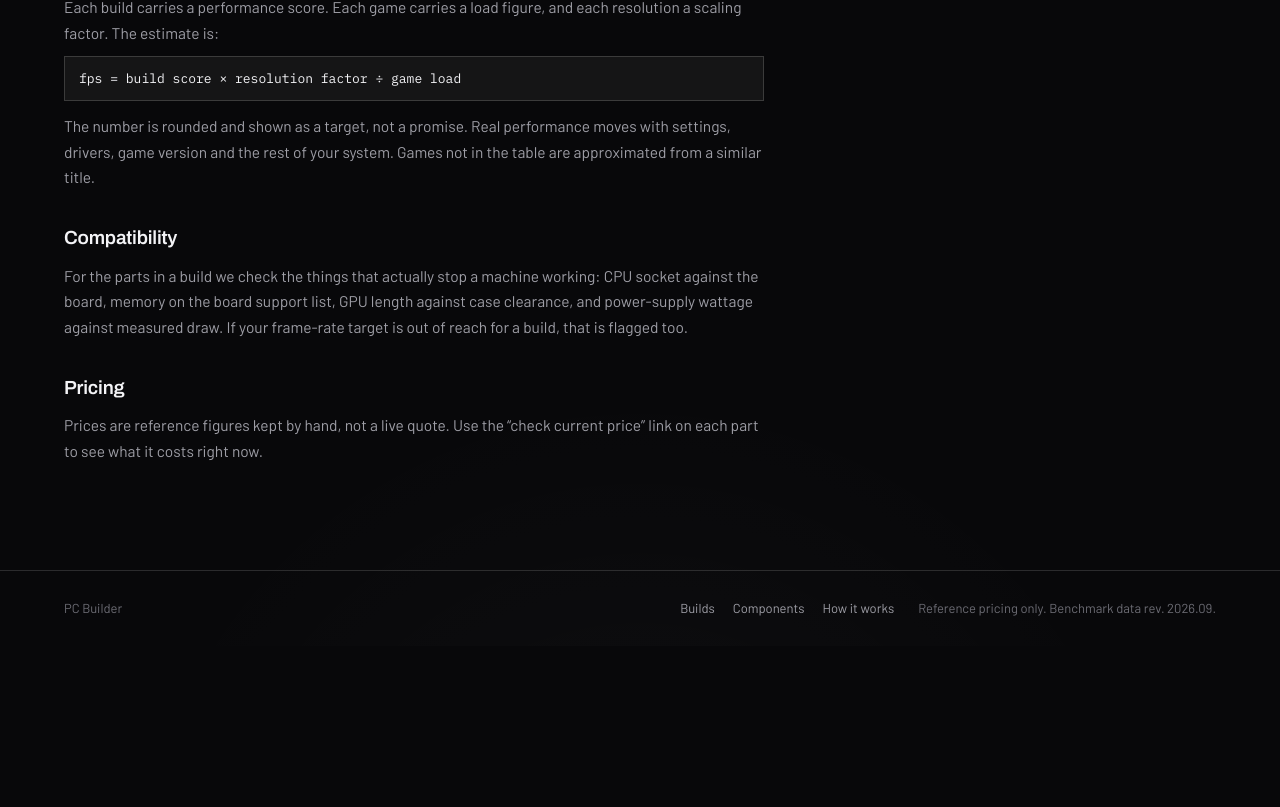
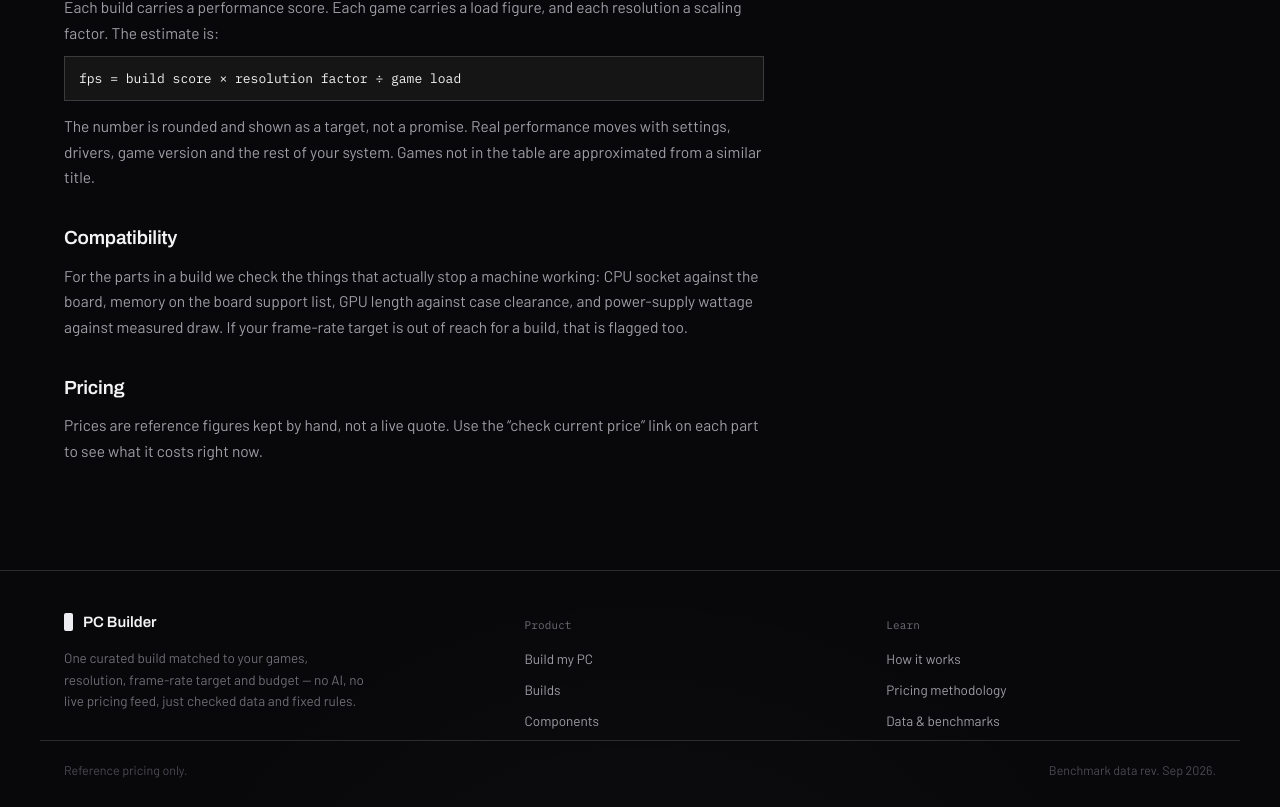
Before and after one commit to SorenUPP/Overclocked, a Next.js app: page /how-it-works in a window 1280 px wide. Shown: the part 720-1527 px from the top of the page. Before the commit the page ends 1366 px from the top, so only its background shows below. Built offline with nearby package versions, Linux system fonts and the light colour scheme.

Commit message:
feat: phase 4 - expanded footer, pricing/benchmark anchors

```diff
--- a/src/components/about/HowItWorks.js
+++ b/src/components/about/HowItWorks.js
@@ -14,6 +14,7 @@ const Inner = styled.div`
 
 const Block = styled.section`
   margin-bottom: 34px;
+  scroll-margin-top: 84px;
 `;
 
 const Heading = styled.h2`
@@ -77,7 +78,7 @@ export default function HowItWorks() {
         </P>
       </Block>
 
-      <Block>
+      <Block id="benchmarks">
         <Heading>The frame-rate estimate</Heading>
         <P>
           Each build carries a performance score. Each game carries a load
@@ -105,7 +106,7 @@ export default function HowItWorks() {
         </P>
       </Block>
 
-      <Block>
+      <Block id="pricing">
         <Heading>Pricing</Heading>
         <P>
           Prices are reference figures kept by hand, not a live quote. Use the
--- a/src/components/layout/Footer.js
+++ b/src/components/layout/Footer.js
@@ -2,56 +2,139 @@
 
 import Link from 'next/link';
 import styled from 'styled-components';
-import { Container } from '@/components/ui/primitives';
+import { Container, Mono } from '@/components/ui/primitives';
 import { siteStats } from '@/lib/data';
+import { formatRev } from '@/lib/format';
+
+const COLUMNS = [
+  {
+    heading: 'Product',
+    links: [
+      { label: 'Build my PC', href: '/build' },
+      { label: 'Builds', href: '/builds' },
+      { label: 'Components', href: '/components' },
+    ],
+  },
+  {
+    heading: 'Learn',
+    links: [
+      { label: 'How it works', href: '/how-it-works' },
+      { label: 'Pricing methodology', href: '/how-it-works#pricing' },
+      { label: 'Data & benchmarks', href: '/how-it-works#benchmarks' },
+    ],
+  },
+];
 
 const Wrap = styled.footer`
   border-top: 1px solid ${({ theme }) => theme.colors.border};
   margin-top: 64px;
 `;
 
-const Row = styled(Container)`
+const Top = styled(Container)`
+  display: grid;
+  grid-template-columns: 1.3fr repeat(2, 1fr);
+  gap: 32px;
+  padding-block: 40px 8px;
+
+  @media (max-width: 640px) {
+    grid-template-columns: 1fr;
+    gap: 28px;
+  }
+`;
+
+const Brand = styled.div`
   display: flex;
-  gap: 24px;
-  flex-wrap: wrap;
   align-items: center;
-  padding-block: 28px;
-  font-size: 13px;
+  gap: 10px;
+  color: ${({ theme }) => theme.colors.text};
+`;
+
+const Mark = styled.span`
+  width: 9px;
+  height: 18px;
+  border-radius: 2px;
+  background: ${({ theme }) => theme.colors.accent};
+`;
+
+const Wordmark = styled.span`
+  font-family: ${({ theme }) => theme.fonts.heading};
+  font-weight: 600;
+  font-size: 15px;
+`;
+
+const Blurb = styled.p`
+  font-size: 13.5px;
+  line-height: 1.6;
   color: ${({ theme }) => theme.colors.textFaint};
+  max-width: 300px;
+  margin-top: 14px;
+`;
 
-  a {
-    color: ${({ theme }) => theme.colors.textMuted};
-    transition: color ${({ theme }) => theme.motion.base};
-  }
-  a:hover {
+const ColHeading = styled(Mono)`
+  color: ${({ theme }) => theme.colors.textFaint};
+`;
+
+const ColLinks = styled.nav`
+  display: flex;
+  flex-direction: column;
+  gap: 11px;
+  margin-top: 14px;
+`;
+
+const ColLink = styled(Link)`
+  font-size: 13.5px;
+  color: ${({ theme }) => theme.colors.textMuted};
+  transition: color ${({ theme }) => theme.motion.base};
+
+  &:hover {
     color: ${({ theme }) => theme.colors.text};
   }
 `;
 
-const Links = styled.nav`
+const Bottom = styled(Container)`
   display: flex;
-  gap: 18px;
+  gap: 16px;
   flex-wrap: wrap;
-`;
-
-const Grow = styled.span`
-  margin-right: auto;
+  align-items: center;
+  justify-content: space-between;
+  padding-block: 20px 28px;
+  border-top: 1px solid ${({ theme }) => theme.colors.border};
+  font-size: 12.5px;
+  color: ${({ theme }) => theme.colors.textGhost};
 `;
 
 export default function Footer() {
   return (
     <Wrap>
-      <Row>
-        <Grow>PC Builder</Grow>
-        <Links>
-          <Link href="/builds">Builds</Link>
-          <Link href="/components">Components</Link>
-          <Link href="/how-it-works">How it works</Link>
-        </Links>
-        <span>
-          Reference pricing only. Benchmark data rev. {siteStats.indexRev}.
-        </span>
-      </Row>
+      <Top>
+        <div>
+          <Brand>
+            <Mark />
+            <Wordmark>PC Builder</Wordmark>
+          </Brand>
+          <Blurb>
+            One curated build matched to your games, resolution, frame-rate
+            target and budget — no AI, no live pricing feed, just checked
+            data and fixed rules.
+          </Blurb>
+        </div>
+        {COLUMNS.map((col) => (
+          <div key={col.heading}>
+            <ColHeading>{col.heading}</ColHeading>
+            <ColLinks>
+              {col.links.map((l) => (
+                <ColLink key={l.href} href={l.href}>
+                  {l.label}
+                </ColLink>
+              ))}
+            </ColLinks>
+          </div>
+        ))}
+      </Top>
+      <Bottom>
+        <span>Reference pricing only.</span>
+        <span>Benchmark data rev. {formatRev(siteStats.indexRev)}.</span>
+      </Bottom>
     </Wrap>
   );
 }
```
